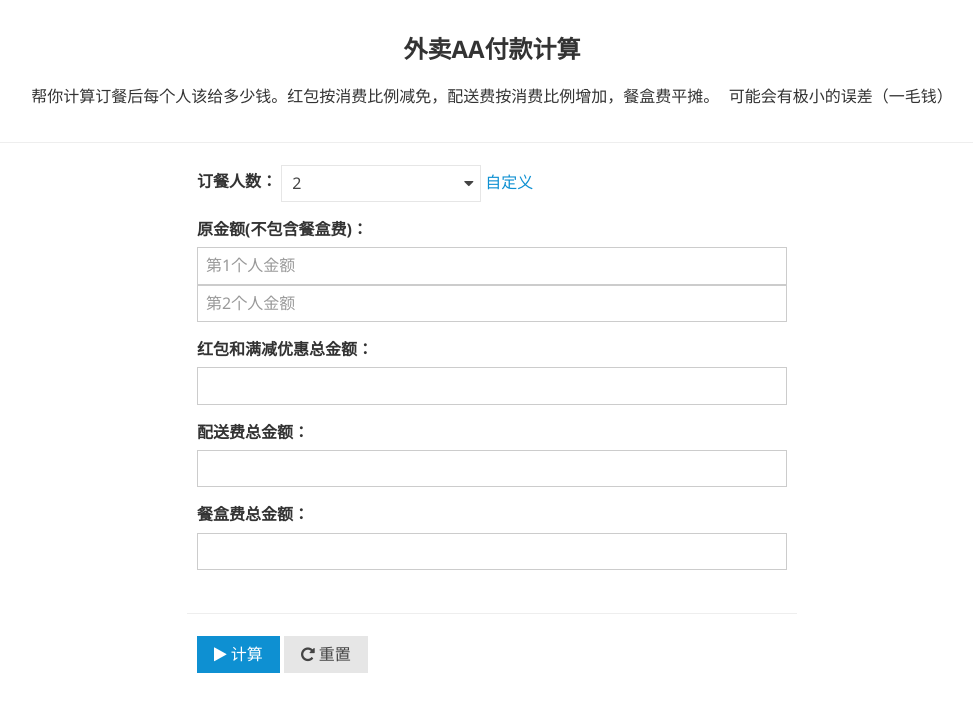
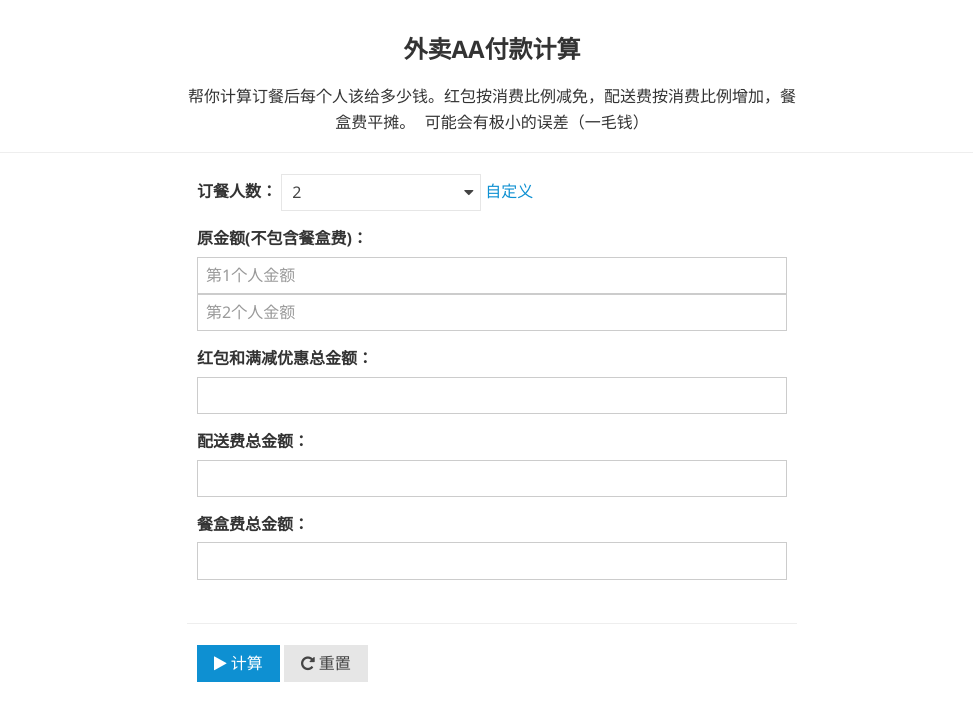
Before and after one commit to wtyang/AAPay, a plain HTML site: page index.html in a window 1280 px wide. Shown: the whole page, without its empty margins (148-1121 px from the left). Drawn offline with Linux system fonts and the light colour scheme.

Commit message:
头部样式修改

```diff
--- a/index.html
+++ b/index.html
@@ -15,7 +15,7 @@
 
 <body>
     <div class="header">
-        <div class="am-g">
+        <div class="am-u-lg-6 am-u-md-8 am-u-sm-centered">
             <h1>外卖AA付款计算</h1>
             <p class="am-monospace">帮你计算订餐后每个人该给多少钱。红包按消费比例减免，配送费按消费比例增加，餐盒费平摊。 可能会有极小的误差（一毛钱）</p>
         </div>
```
